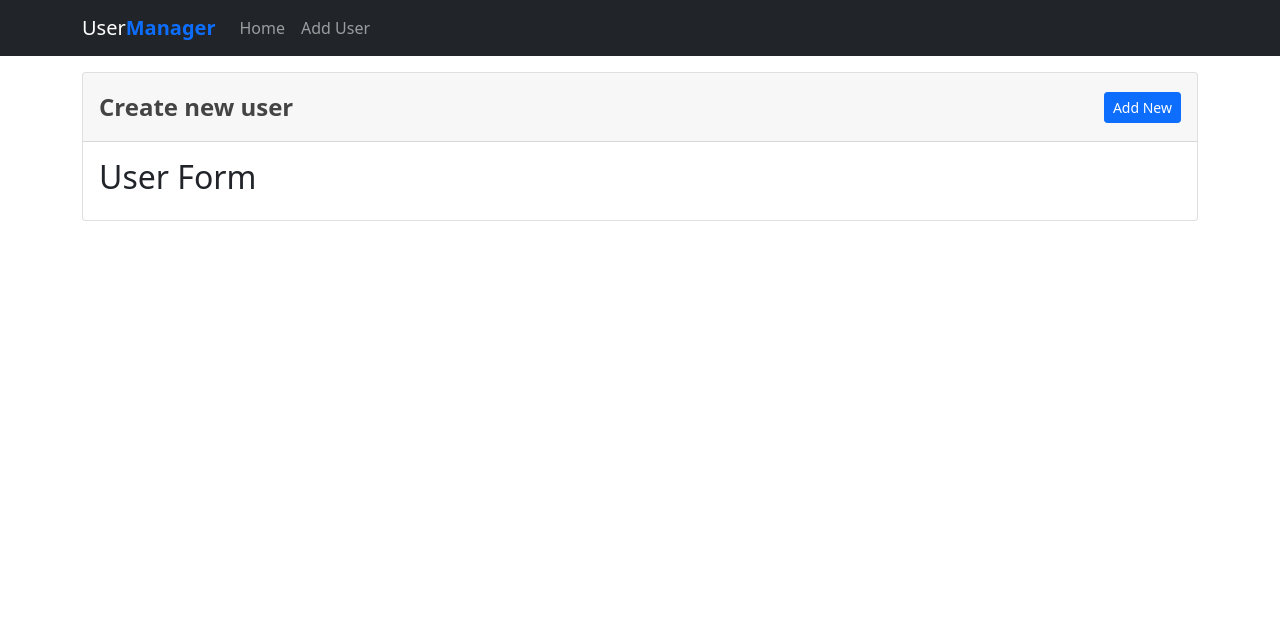
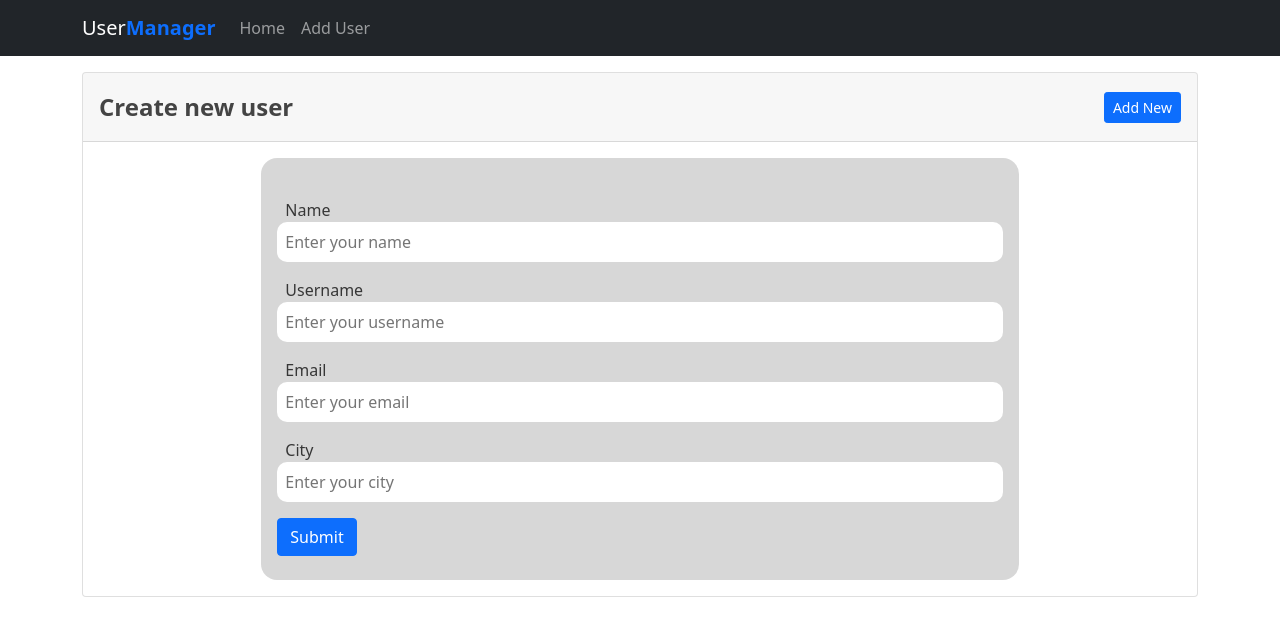
Before and after one commit to Mostakimul/react-user-management, a React (Vite) app: page /add-user in a window 1280 px wide. Shown: the top 636 px of the page. Built offline with nearby package versions, Linux system fonts and the light colour scheme.

Commit message:
[FEATURE]: user added successfully

```diff
--- /dev/null
+++ b/src/components/form/FormikControl.jsx
@@ -0,0 +1,14 @@
+import InputField from './InputField';
+
+const FormikControl = (props) => {
+  const { control, ...rest } = props;
+
+  switch (control) {
+    case 'input':
+      return <InputField {...rest} />;
+    default:
+      return null;
+  }
+};
+
+export default FormikControl;
--- /dev/null
+++ b/src/components/form/InputField.jsx
@@ -0,0 +1,20 @@
+import { ErrorMessage, Field } from 'formik';
+import {
+  FormErrorText,
+  Input,
+  Label,
+  SingleFieldConatiner,
+} from '../../styles/Form.styles';
+
+const InputField = (props) => {
+  const { label, name, ...rest } = props;
+  return (
+    <SingleFieldConatiner>
+      {label && <Label htmlFor={name}>{label}</Label>}
+      <Field as={Input} id={name} name={name} {...rest} />
+      <ErrorMessage name={name} component={FormErrorText} />
+    </SingleFieldConatiner>
+  );
+};
+
+export default InputField;
--- a/src/components/singleUser/SingleUser.jsx
+++ b/src/components/singleUser/SingleUser.jsx
@@ -23,8 +23,8 @@ const SingleUser = ({ user, index }) => {
       <tr>
         <td>{index + 1}</td>
         <td>{user?.name}</td>
-        <td>{user?.username}</td>
-        <td>{user?.address?.city}</td>
+        <td>{user?.username ? user?.username : '-'}</td>
+        <td>{user?.address?.city ? user?.address?.city : '-'}</td>
         <td>{user.email}</td>
         <td>
           <Button variant="warning" size="sm">
--- a/src/features/user/userSlice.jsx
+++ b/src/features/user/userSlice.jsx
@@ -40,6 +40,10 @@ const userSlice = createSlice({
       const newUsers = users.filter(({ id }) => id !== action.payload);
       localStorage.setItem('users', JSON.stringify(newUsers));
     },
+    addUser: (state, action) => {
+      state.allUsers.push(action.payload);
+      localStorage.setItem('users', JSON.stringify(state.allUsers));
+    },
   },
   extraReducers: (builder) => {
     builder
@@ -60,6 +64,6 @@ const userSlice = createSlice({
   },
 });
 
-export const { reset, deleteUser } = userSlice.actions;
+export const { reset, deleteUser, addUser } = userSlice.actions;
 
 export default userSlice.reducer;
--- a/src/pages/AddUser.jsx
+++ b/src/pages/AddUser.jsx
@@ -1,9 +1,98 @@
+import { Form, Formik } from 'formik';
+import { Button } from 'react-bootstrap';
+import { useDispatch } from 'react-redux';
+import { useNavigate } from 'react-router-dom';
+import { toast } from 'react-toastify';
+import * as Yup from 'yup';
+import FormikControl from '../components/form/FormikControl';
 import AppLayout from '../components/layout/AppLayout';
+import { addUser } from '../features/user/userSlice';
+import { FormFieldContainer } from '../styles/Form.styles';
 
 const AddUser = () => {
+  // initial values
+  const initialValues = {
+    name: '',
+    username: '',
+    email: '',
+    city: '',
+  };
+  // validation schema
+  const validationSchema = Yup.object({
+    name: Yup.string().required('Name is required!'),
+    email: Yup.string()
+      .email('Invalid email format!')
+      .required('Please enter your email!'),
+  });
+
+  const dispatch = useDispatch();
+  const navigate = useNavigate();
+  // submit function
+  onsubmit = (values) => {
+    const userData = {
+      id: Math.floor(Math.random() * (1000 - 11)) + 11,
+      name: values.name,
+      username: values.username,
+      email: values.email,
+      address: {
+        city: values.city,
+      },
+    };
+
+    dispatch(addUser(userData));
+    navigate('/');
+    toast.success('User created successfully!');
+  };
   return (
     <AppLayout title="Create new user">
-      <h2>User Form</h2>
+      <Formik
+        initialValues={initialValues}
+        validationSchema={validationSchema}
+        onSubmit={onsubmit}
+      >
+        {(formik) => (
+          <Form>
+            <FormFieldContainer>
+              <FormikControl
+                control="input"
+                type="text"
+                label="Name"
+                name="name"
+                placeholder="Enter your name"
+              />
+              <FormikControl
+                control="input"
+                type="text"
+                label="Username"
+                name="username"
+                placeholder="Enter your username"
+              />
+              <FormikControl
+                control="input"
+                type="email"
+                label="Email"
+                name="email"
+                placeholder="Enter your email"
+              />
+              <FormikControl
+                control="input"
+                type="text"
+                label="City"
+                name="city"
+                placeholder="Enter your city"
+              />
+
+              <Button
+                variant="primary"
+                type="submit"
+                disabled={!formik.isValid}
+              >
+                Submit
+              </Button>
+            </FormFieldContainer>
+          </Form>
+        )}
+      </Formik>
     </AppLayout>
   );
 };
--- a/src/pages/Home.jsx
+++ b/src/pages/Home.jsx
@@ -36,7 +36,7 @@ const Home = () => {
   return (
     <AppLayout title="All Users">
       {allUsers.length <= 0 ? (
-        <div class="alert alert-primary" role="alert">
+        <div className="alert alert-primary" role="alert">
           There is no user!!!
         </div>
       ) : (
--- /dev/null
+++ b/src/styles/Form.styles.jsx
@@ -0,0 +1,67 @@
+import styled from 'styled-components';
+
+export const FormFieldContainer = styled.div`
+  background: #cecececc;
+  padding: 1.5rem 1rem;
+  border-radius: 1rem;
+  width: 70%;
+  margin: 0 auto;
+  text-align: left;
+`;
+
+export const SingleFieldConatiner = styled.div`
+  margin: 1rem 0;
+`;
+
+export const Label = styled.label`
+  font-size: 1rem;
+  color: rgba(0, 0, 0, 0.75);
+  margin: 0 0.5rem;
+  display: inline-block;
+`;
+
+export const Input = styled.input`
+  width: 100%;
+  border: 0;
+  border-radius: 10px;
+  padding: 8px;
+
+  &[type='radio'] {
+    padding: 5px;
+  }
+`;
+
+export const FormErrorText = styled.p`
+  color: red;
+  margin-left: 5px;
+  font-size: 13px;
+`;
+
+export const ButtonSubmit = styled.button`
+  border: 0;
+  border-radius: 10px;
+  box-shadow: 0px 5px 10px -5px rgba(0, 0, 0, 0.5);
+  background-color: aliceblue;
+  color: rgba(0, 0, 0, 0.8);
+  padding: 7px 25px;
+  margin: 10px 0;
+  cursor: pointer;
+  transition: all 0.5s;
+
+  &:disabled {
+    color: rgba(0, 0, 0, 0.2);
+    cursor: not-allowed;
+  }
+
+  &:hover {
+    box-shadow: 0px 5px 10px -5px rgba(0, 0, 0, 0.9);
+  }
+`;
+
+export const FormTitle = styled.h3`
+  color: rgba(0, 0, 0, 0.7);
+  font-size: 2.2rem;
+  text-align: center;
+  font-weight: 400;
+  margin-bottom: 1.5rem;
+`;
```
